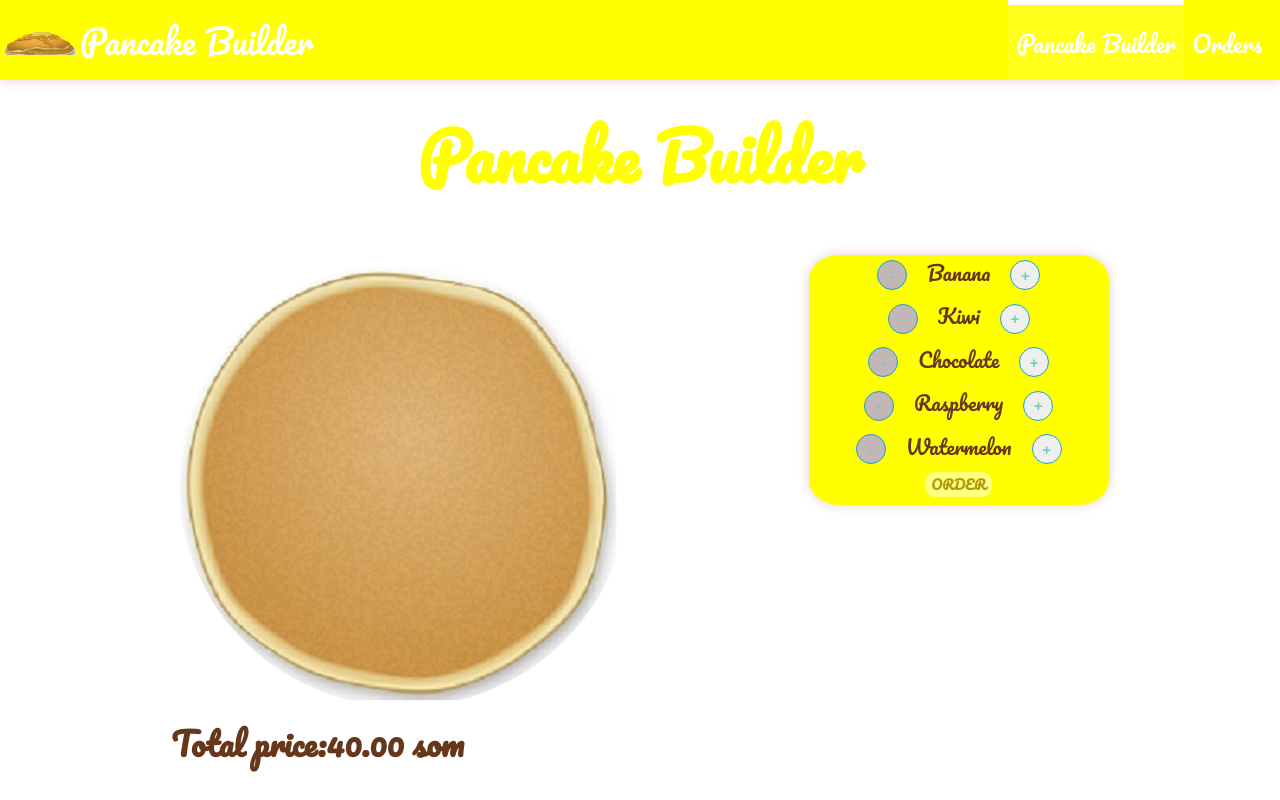
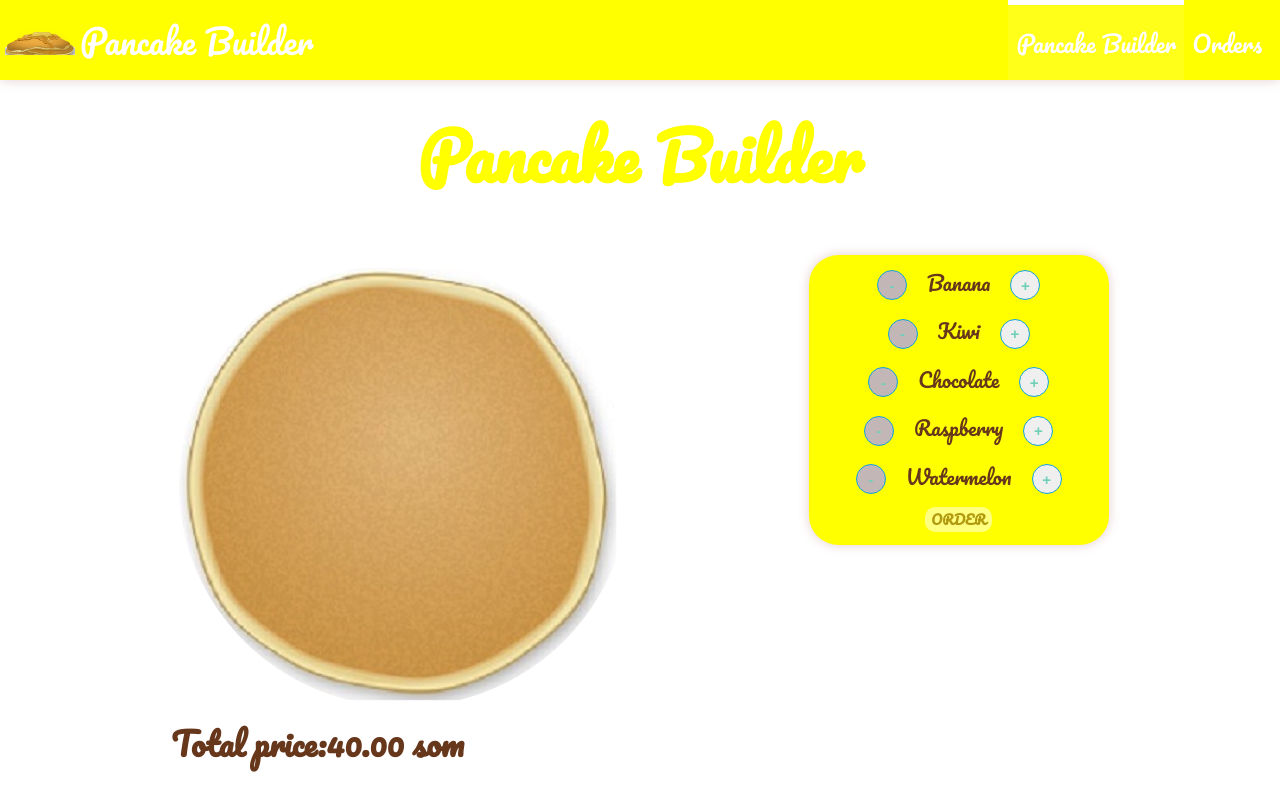
Before and after one commit to Askhat-Azizov/pancake-builder, a React (Create React App) app: page /builder in a window 1280 px wide. Built offline with nearby package versions, Linux system fonts and the light colour scheme.

Commit message:
Added style

```diff
--- a/src/components/PancakeBuilder/FruitsControls/FruitsControls.module.css
+++ b/src/components/PancakeBuilder/FruitsControls/FruitsControls.module.css
@@ -3,8 +3,9 @@
     background-color: #FFFF00;
     color: white;
     width: 300px;
-    height: 250px ;
+    height: 290px ;
     border-radius: 10%;
+    padding:10px 10px;
     font-family: 'Pacifico', cursive;
     box-shadow: 0px 0px 12px rgb(230, 207, 207);
 
@@ -14,6 +15,7 @@
 }
 .FruitsControls button{
     border-radius: 10px;
+    margin-bottom: 5px;
 }
 .FruitsControls button:hover{
     background-color:#67371C;
```
